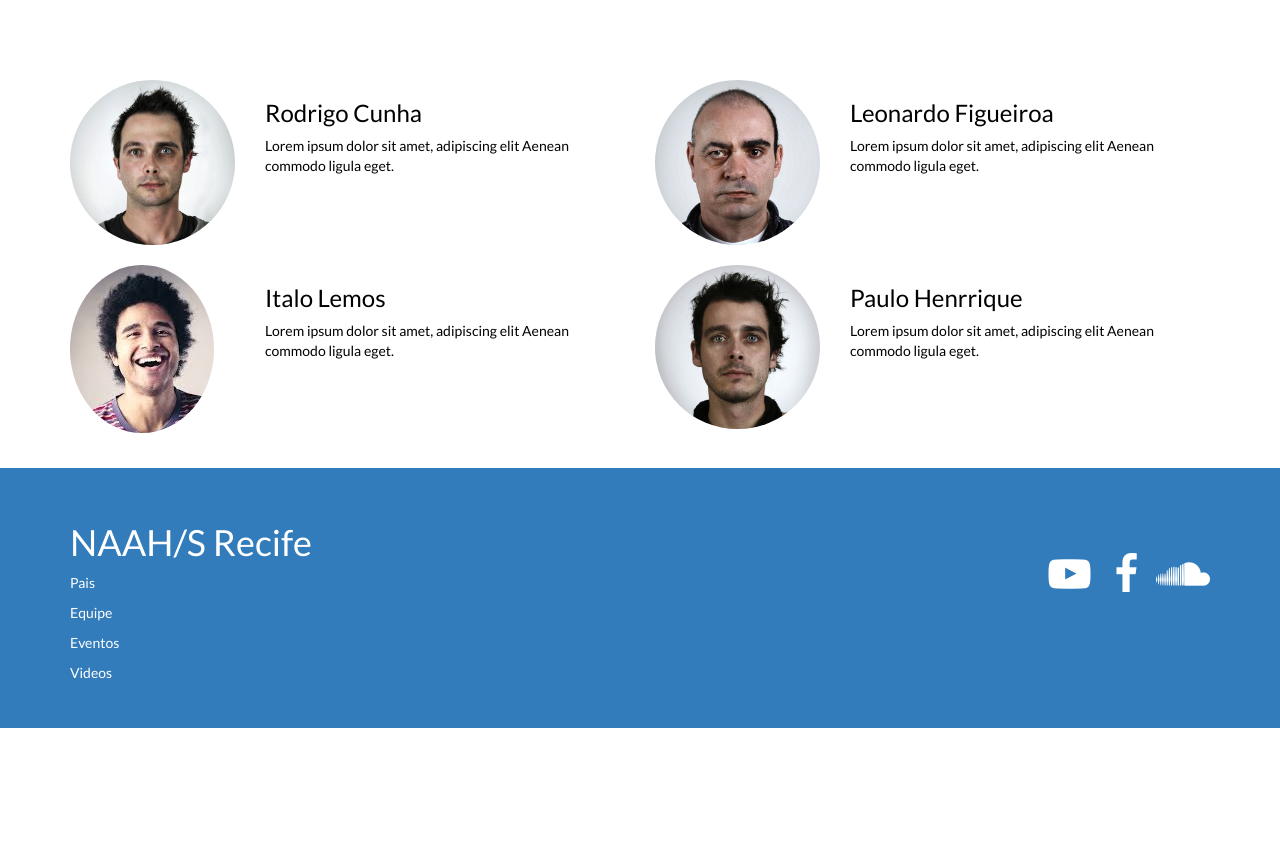
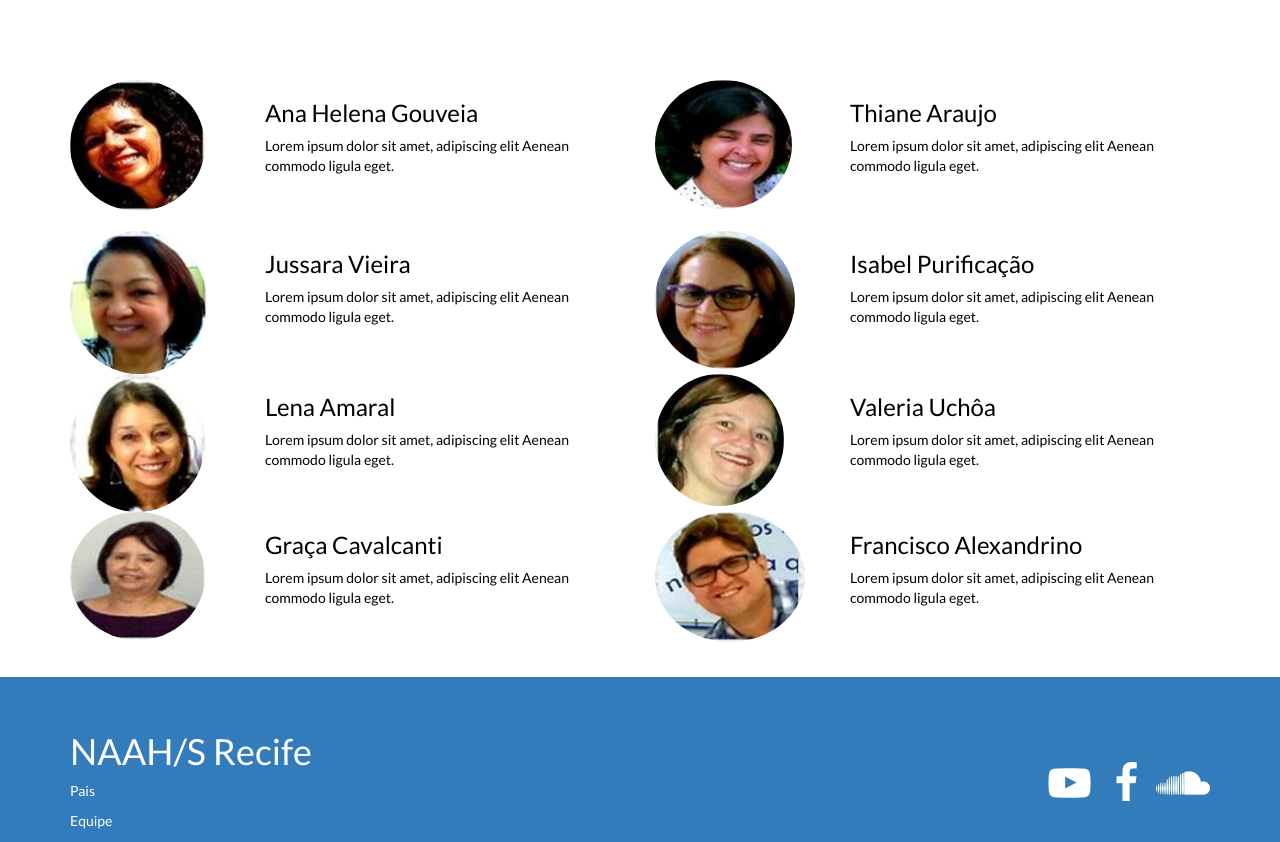
Before and after one commit to r4ddek/naahs_ihm, a plain HTML site: page equipe.html in a window 1280 px wide. Shown: the part 658-1500 px from the top of the page. Before the commit the page ends 1386 px from the top, so only its background shows below. Drawn offline with nearby package versions, Linux system fonts and the light colour scheme.

Commit message:
ajustes nas telas Evento, eventos e equipe

```diff
--- a/equipe.html
+++ b/equipe.html
@@ -15,24 +15,24 @@
             <span class="icon-bar"></span>
             <span class="icon-bar"></span>
           </button>
-          <a class="navbar-brand" href="http://localhost:8080/index.html"><span>NAAH/S Recife</span></a>
+          <a class="navbar-brand" href="index.html"><span>NAAH/S Recife</span></a>
         </div>
         <div class="collapse navbar-collapse" id="navbar-ex-collapse">
           <ul class="nav navbar-nav navbar-right">
             <li >
-              <a href=http://localhost:8080/#">Início</a>
+              <a href="index.html">Início</a>
             </li>
             <li >
-              <a href="http://localhost:8080/pais.html">Pais</a>
+              <a href="pais.html">Pais</a>
             </li>
             <li class="active">
-              <a href="http://localhost:8080/equipe.html">Equipe</a>
+              <a href="equipe.html">Equipe</a>
             </li>
             <li >
-              <a href="http://localhost:8080/eventos.html">Eventos</a>
+              <a href="eventos.html">Eventos</a>
             </li>
 			<li>
-              <a href="http://localhost:8080/videos.html">Videos</a>
+              <a href="videos.html">Videos</a>
             </li>
           </ul>
         </div>
@@ -70,34 +70,66 @@
                 </div>
                 <div class="row">
                     <div class="col-md-2">
-                        <img src="images/rodrigo.jpg" class="img-circle img-responsive">
+                        <img src="images/anaHelenaGouveia.png" class="img-circle img-responsive">
                     </div>
                     <div class="col-md-4">
-                        <h3 class="text-left">Rodrigo Cunha</h3>
+                        <h3 class="text-left">Ana Helena Gouveia</h3>
                         <p class="text-left">Lorem ipsum dolor sit amet, adipiscing elit Aenean commodo ligula eget.</p>
                     </div>
                     <div class="col-md-2">
-                        <img src="images/leo.jpg" class="img-circle img-responsive">
+                        <img src="images/thianeAraujo.png" class="img-circle img-responsive">
                     </div>
                     <div class="col-md-4">
-                        <h3 class="text-left">Leonardo Figueiroa</h3>
+                        <h3 class="text-left">Thiane Araujo</h3>
                         <p class="text-left">Lorem ipsum dolor sit amet, adipiscing elit Aenean commodo ligula eget.</p>
                     </div>
                 </div>
 				<br>
                 <div class="row">
                     <div class="col-md-2">
-                        <img src="images/joao.jpg" class="img-circle img-responsive">
+                        <img src="images/jussaraVieira.png" class="img-circle img-responsive">
                     </div>
                     <div class="col-md-4">
-                        <h3 class="text-left">Italo Lemos</h3>
+                        <h3 class="text-left">Jussara Vieira</h3>
                         <p class="text-left">Lorem ipsum dolor sit amet, adipiscing elit Aenean commodo ligula eget.</p>
                     </div>
                     <div class="col-md-2">
-                        <img src="images/paulo.jpg" class="img-circle img-responsive">
+                        <img src="images/isabelPurificacao.png" class="img-circle img-responsive">
                     </div>
                     <div class="col-md-4 text-center">
-                        <h3 class="text-left">Paulo Henrrique</h3>
+                        <h3 class="text-left">Isabel Purificação</h3>
+                        <p class="text-left">Lorem ipsum dolor sit amet, adipiscing elit Aenean commodo ligula eget.</p>
+                    </div>
+                </div>
+                 <div class="row">
+                    <div class="col-md-2">
+                        <img src="images/lenaAmaral.png" class="img-circle img-responsive">
+                    </div>
+                    <div class="col-md-4">
+                        <h3 class="text-left">Lena Amaral</h3>
+                        <p class="text-left">Lorem ipsum dolor sit amet, adipiscing elit Aenean commodo ligula eget.</p>
+                    </div>
+                    <div class="col-md-2">
+                        <img src="images/valeriaUchoa.png" class="img-circle img-responsive">
+                    </div>
+                    <div class="col-md-4 text-center">
+                        <h3 class="text-left">Valeria Uchôa</h3>
+                        <p class="text-left">Lorem ipsum dolor sit amet, adipiscing elit Aenean commodo ligula eget.</p>
+                    </div>
+                </div>
+                <div class="row">
+                    <div class="col-md-2">
+                        <img src="images/gracaCavalcanti.png" class="img-circle img-responsive">
+                    </div>
+                    <div class="col-md-4">
+                        <h3 class="text-left">Graça Cavalcanti</h3>
+                        <p class="text-left">Lorem ipsum dolor sit amet, adipiscing elit Aenean commodo ligula eget.</p>
+                    </div>
+                    <div class="col-md-2">
+                        <img src="images/franciscoAlexandrino.png" class="img-circle img-responsive">
+                    </div>
+                    <div class="col-md-4 text-center">
+                        <h3 class="text-left">Francisco Alexandrino</h3>
                         <p class="text-left">Lorem ipsum dolor sit amet, adipiscing elit Aenean commodo ligula eget.</p>
                     </div>
                 </div>
```
Also changed, not shown: evento.html (+11 -11 lines), eventos.html (+8 -8 lines), images/JussaraVieira.PNG (added), images/anaHelenaGouveia.PNG (added), images/franciscoAlexandrino.PNG (added), images/gracaCavalcanti.PNG (added), images/isabelPurificacao.PNG (added), images/lenaAmaral.PNG (added), images/thianeAraujo.PNG (added), images/valeriaUchoa.PNG (added).
